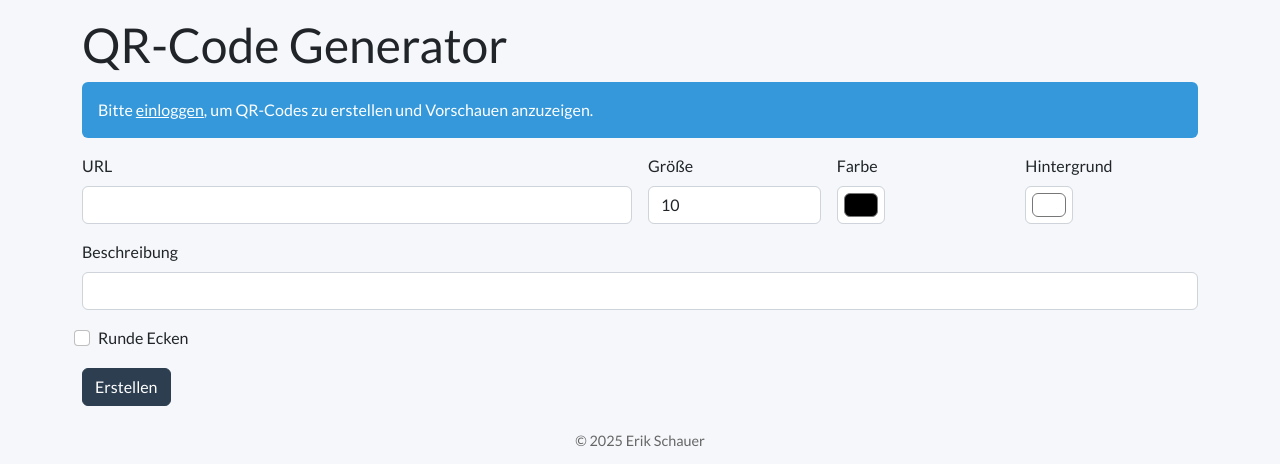
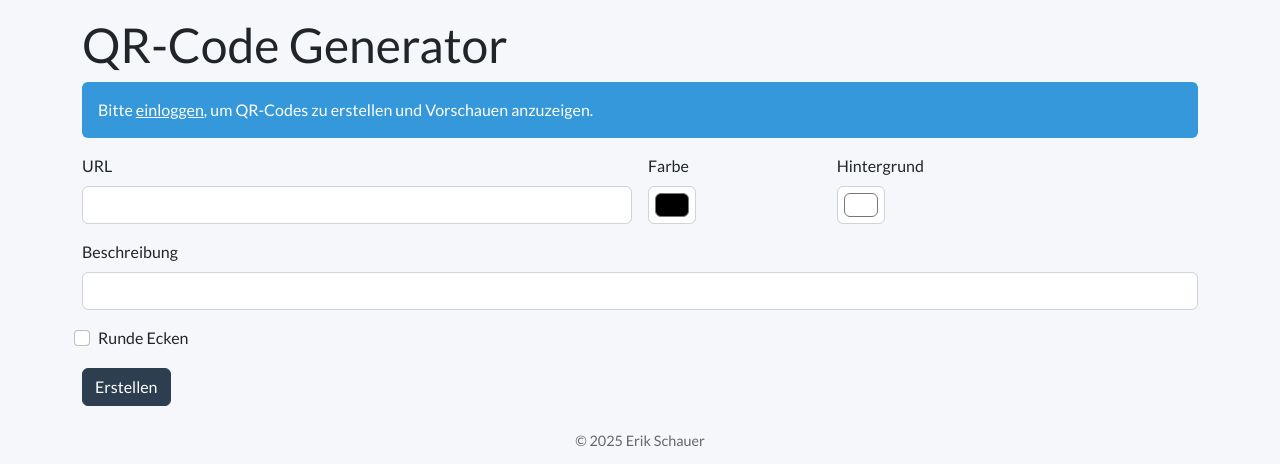
Before and after one commit to DO1FFE/qrcode, a Flask app: page / in a window 1280 px wide. Shown: the part 72-536 px from the top of the page. Run offline with Flask 3, Linux system fonts and the light colour scheme; some libraries are stand-ins or nearby versions.

Commit message:
Auto-size QR code images

```diff
--- a/app.py
+++ b/app.py
@@ -180,7 +180,6 @@ def upgrade():
 
 def generate_qr_files(
     url,
-    size=10,
     color='black',
     bgcolor='white',
     rounded=False,
@@ -188,11 +187,15 @@ def generate_qr_files(
 ):
     qr = qrcode.QRCode(
         error_correction=qrcode.constants.ERROR_CORRECT_H,
-        box_size=size,
+        box_size=1,
         border=4,
     )
     qr.add_data(url)
     qr.make(fit=True)
+
+    # Adjust box size so the final image fits within 400px.
+    max_pixels = 400
+    qr.box_size = max(1, max_pixels // qr.modules_count)
 
     drawer = RoundedModuleDrawer() if rounded else None
     front = ImageColor.getcolor(color, "RGBA")
@@ -234,14 +237,12 @@ def index():
             flash('Limit für deinen Plan erreicht.')
             return redirect(url_for('index'))
         url_input = request.form.get('url')
-        size = int(request.form.get('size', 10))
         color = request.form.get('color', 'black')
         bgcolor = request.form.get('bgcolor', 'white')
         rounded = request.form.get('rounded') == 'on'
         description = request.form.get('description')
         qr_id, png_path, jpg_path, svg_path = generate_qr_files(
             url_input,
-            size=size,
             color=color,
             bgcolor=bgcolor,
             rounded=rounded,
--- a/templates/index.html
+++ b/templates/index.html
@@ -10,10 +10,6 @@
   <div class="col-md-6">
     <label class="form-label">URL</label>
     <input type="text" class="form-control" name="url" required>
-  </div>
-  <div class="col-md-2">
-    <label class="form-label">Größe</label>
-    <input type="number" class="form-control" name="size" value="10" min="1" max="20">
   </div>
   <div class="col-md-2">
     <label class="form-label">Farbe</label>
```
Also changed, not shown: README.md.
